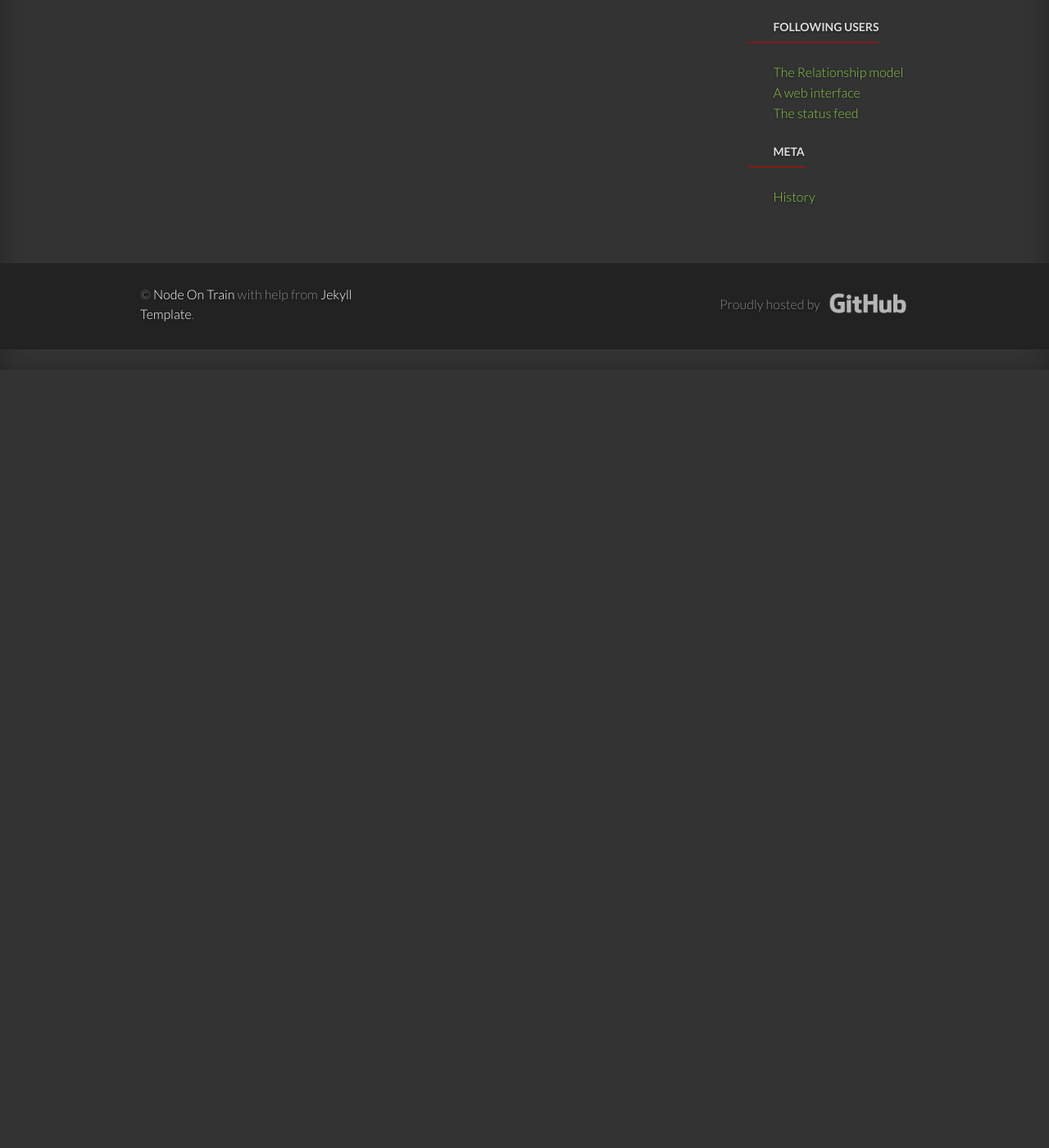
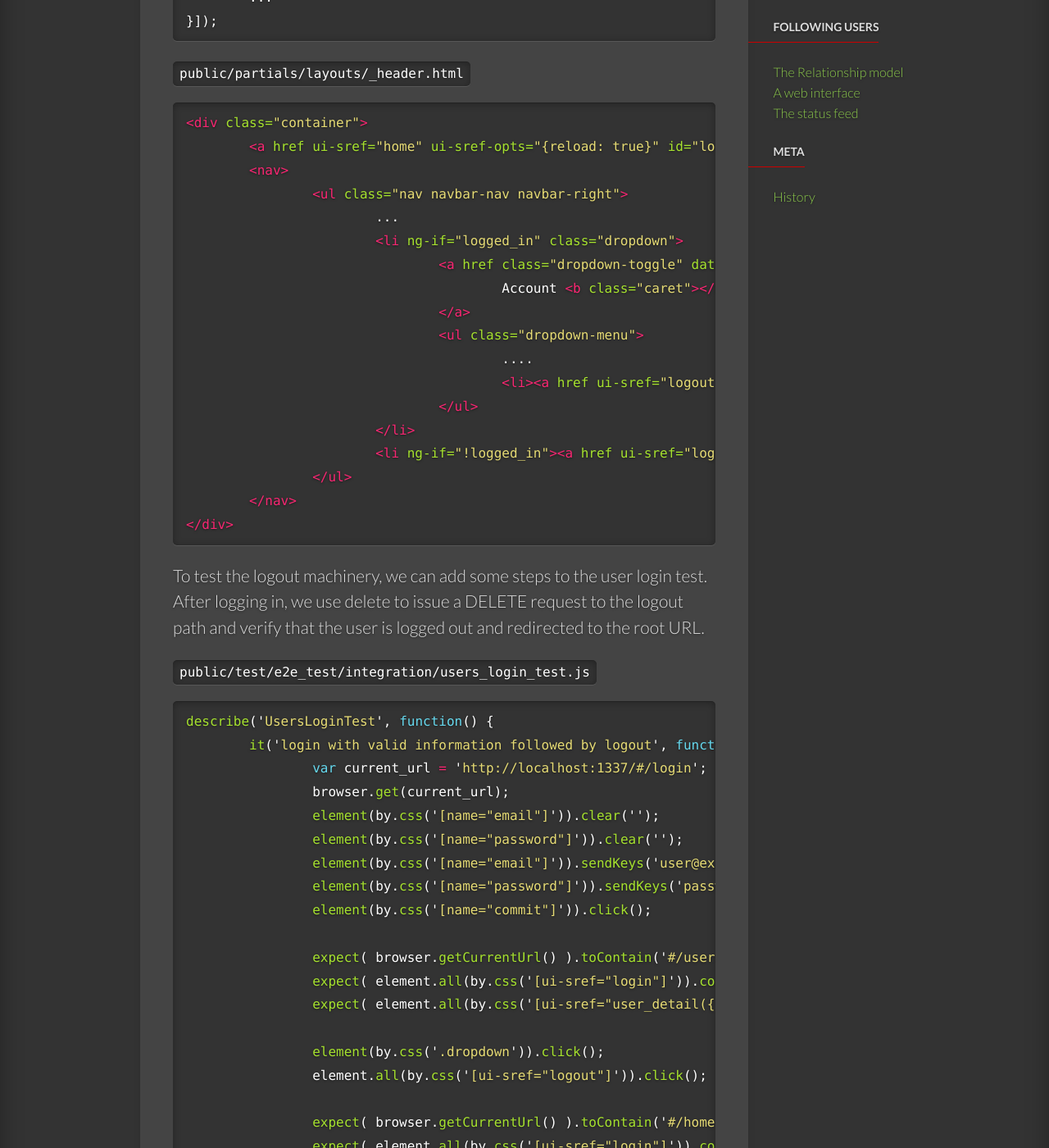
Before and after one commit to nodeontrain/nodeontrain.xyz, a Jekyll site: the page built from tuts/logging_out.md, in a window 1280 px wide and 1400 px high, scrolled down 1942 px. Shown: the whole window at 82% size. Built offline with Jekyll 4.4.1, drawn with Linux system fonts in a browser that asks for light colours; some web fonts are replaced; before the commit the page ends 2393 px from its top, so only the background shows below that; some of the changed text lies outside the part shown.

Commit message:
feat(logging out)

```diff
--- a/tuts/logging_out.md
+++ b/tuts/logging_out.md
@@ -6,6 +6,130 @@
 permalink: /tuts/logging_out/
 ---
 
-Coming Soon
+Logging out involves undoing the effects of the log_in method, which involves deleting the user id from the session.
 
-<img src="/img/tuts/coming_soon.jpg" alt="coming soon" width="100%" />
+`app/helpers/sessions_helper.js`
+
+{% highlight javascript %}
+module.exports = {
+	log_in: function(req, user) {
+		req.session.user_id = user.id;
+	},
+	current_user: function(req) {
+		return ModelSync( User.findById(req.session.user_id, {raw: true}) );
+	},
+	log_out: function(req) {
+		delete req.session.user_id;
+	}
+};
+{% endhighlight %}
+
+`app/controllers/sessions_controller.js`
+
+{% highlight javascript %}
+var sessionHelper = require('../helpers/sessions_helper.js');
+function SessionsController() {
+	...
+	this.destroy = function(req, res, next) {
+		sessionHelper.log_out(req);
+		res.end();
+	};
+	...
+}
+
+module.exports = SessionsController;
+{% endhighlight %}
+
+`public/app.js`
+
+{% highlight javascript %}
+sampleApp.config(['$stateProvider', '$urlRouterProvider', function($stateProvider, $urlRouterProvider) {
+	$urlRouterProvider.otherwise('/home');
+	$stateProvider
+	.state('logout', {
+		url: '/logout',
+		resolve: {
+			logout: ['$state', 'Sessions', 'flashHelper', function($state, Sessions, flashHelper){
+				Sessions.delete({}, function() {
+					$state.transitionTo('home', {}, {
+						reload: true, inherit: false, notify: true
+					});
+				}, function(error) {
+					flashHelper.set({type: "danger", content: error.statusText});
+					$state.transitionTo('home', {}, {
+						reload: true, inherit: false, notify: true
+					});
+				});
+			}]
+		}
+	})
+	...
+}]);
+{% endhighlight %}
+
+`public/partials/layouts/_header.html`
+
+{% highlight html %}
+<div class="container">
+	<a href ui-sref="home" ui-sref-opts="{reload: true}" id="logo">sample app</a>
+	<nav>
+		<ul class="nav navbar-nav navbar-right">
+			...
+			<li ng-if="logged_in" class="dropdown">
+				<a href class="dropdown-toggle" data-toggle="dropdown">
+					Account <b class="caret"></b>
+				</a>
+				<ul class="dropdown-menu">
+					....
+					<li><a href ui-sref="logout" ui-sref-opts="{reload: true}">Log out</a></li>
+				</ul>
+			</li>
+			<li ng-if="!logged_in"><a href ui-sref="login" ui-sref-opts="{reload: true}">Log in</a></li>
+		</ul>
+	</nav>
+</div>
+{% endhighlight %}
+
+To test the logout machinery, we can add some steps to the user login test. After logging in, we use delete to issue a DELETE request to the logout path and verify that the user is logged out and redirected to the root URL.
+
+`public/test/e2e_test/integration/users_login_test.js`
+
+{% highlight javascript %}
+describe('UsersLoginTest', function() {
+	it('login with valid information followed by logout', function() {
+		var current_url = 'http://localhost:1337/#/login';
+		browser.get(current_url);
+		element(by.css('[name="email"]')).clear('');
+		element(by.css('[name="password"]')).clear('');
+		element(by.css('[name="email"]')).sendKeys('user@example.com');
+		element(by.css('[name="password"]')).sendKeys('password');
+		element(by.css('[name="commit"]')).click();
+
+		expect( browser.getCurrentUrl() ).toContain('#/users/');
+		expect( element.all(by.css('[ui-sref="login"]')).count() ).toEqual(0);
+		expect( element.all(by.css('[ui-sref="user_detail({id: current_user.id})"]')).count() ).toEqual(1);
+
+		element(by.css('.dropdown')).click();
+		element.all(by.css('[ui-sref="logout"]')).click();
+
+		expect( browser.getCurrentUrl() ).toContain('#/home');
+		expect( element.all(by.css('[ui-sref="login"]')).count() ).toEqual(1);
+		expect( element.all(by.css('[ui-sref="user_detail({id: current_user.id})"]')).count() ).toEqual(0);
+
+	});
+
+	...
+});
+{% endhighlight %}
+
+With the session destroy action thus defined and tested, the initial signup/login/logout triumvirate is complete, and the test suite should be successful
+
+{% highlight bash %}
+~/sample_app $ protractor protractor.conf.js
+Using the selenium server at http://localhost:4444/wd/hub
+[launcher] Running 1 instances of WebDriver
+Started
+...........
+
+12 specs, 0 failures
+{% endhighlight %}
```
Also changed, not shown: tuts/logging_in.md (+2 -3 lines), tuts/sessions.md (+1 -1 lines).
